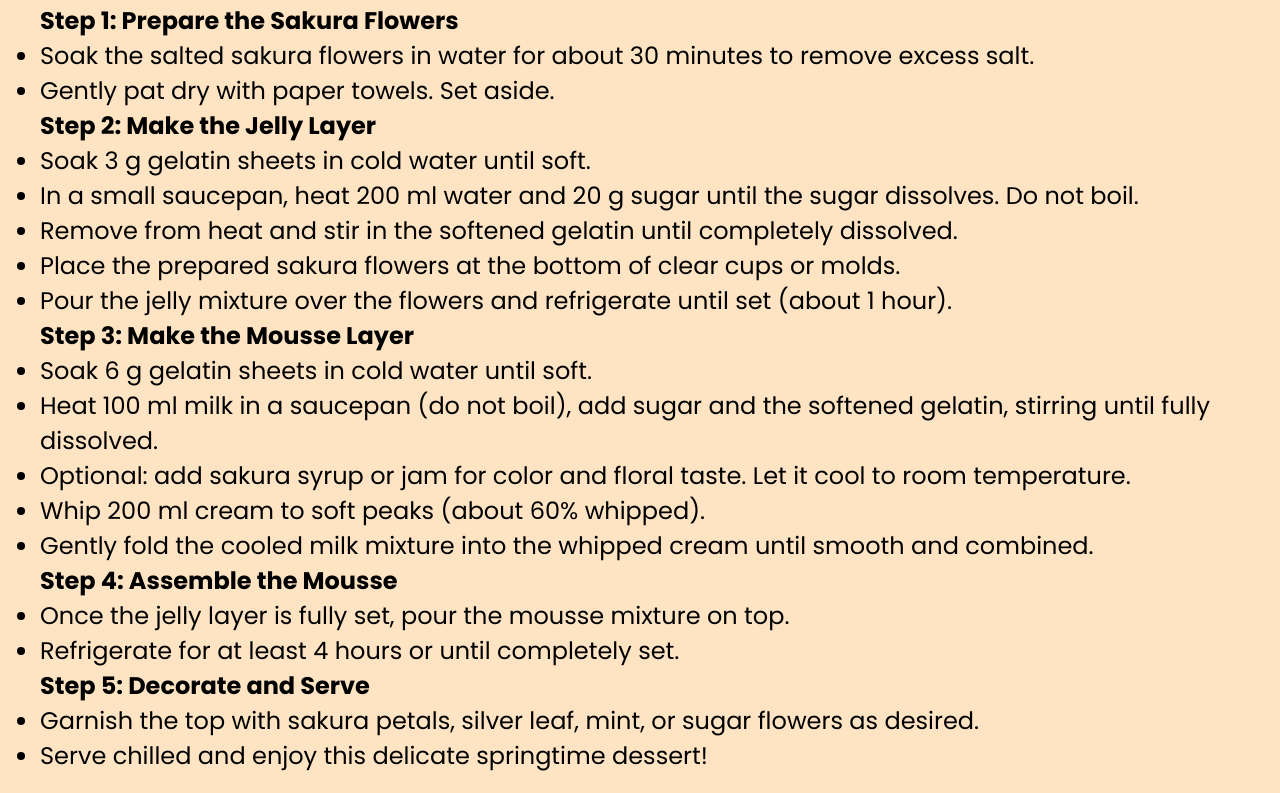
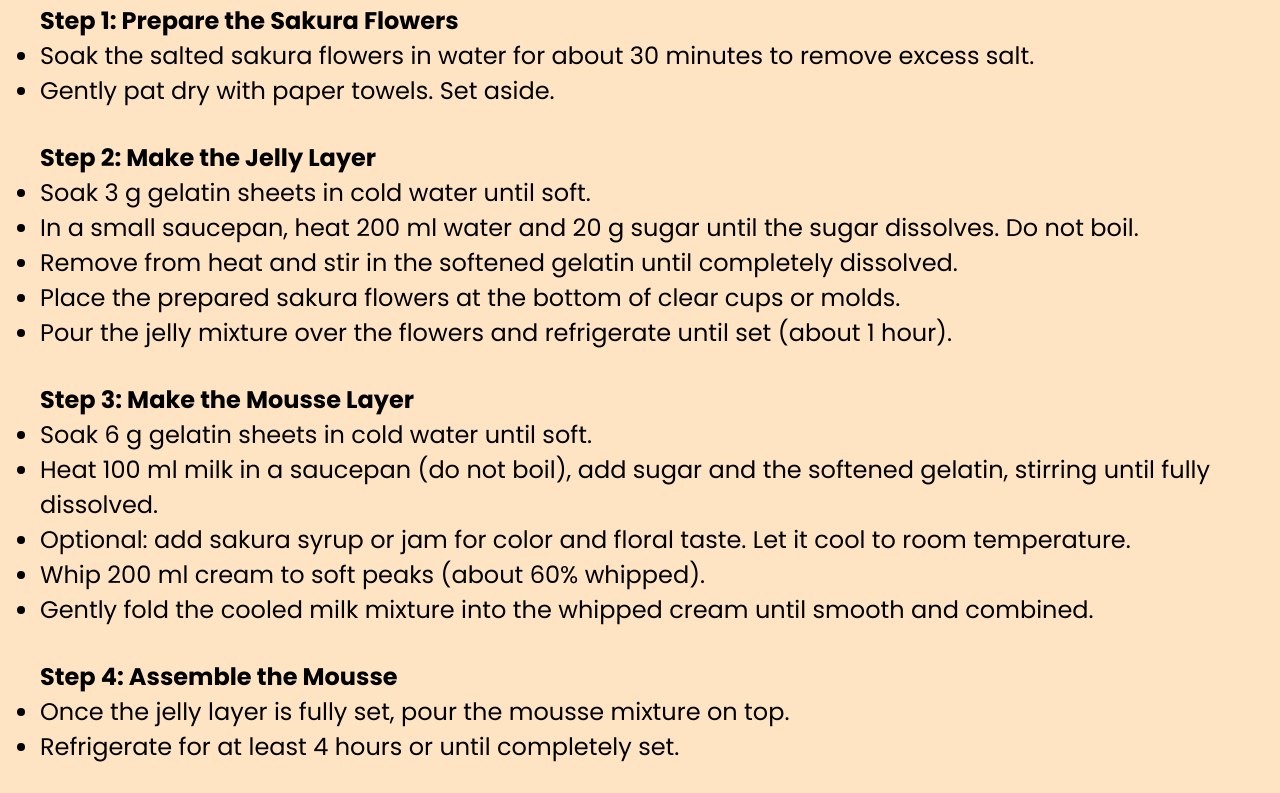
Before and after one commit to web-design-project-2025/web-design-project-group-08, a plain HTML site: page detail.html in a window 1280 px wide. Shown: the part 1579-2372 px from the top of the page. Drawn offline with Linux system fonts and the light colour scheme.

```diff
--- a/detail.css
+++ b/detail.css
@@ -61,6 +61,7 @@
 
 ul {
     font-size: 1.5rem;
+    margin-bottom: 2rem;
 }
 
 li {
```
Also changed, not shown: categories.html (+2 -0 lines).
